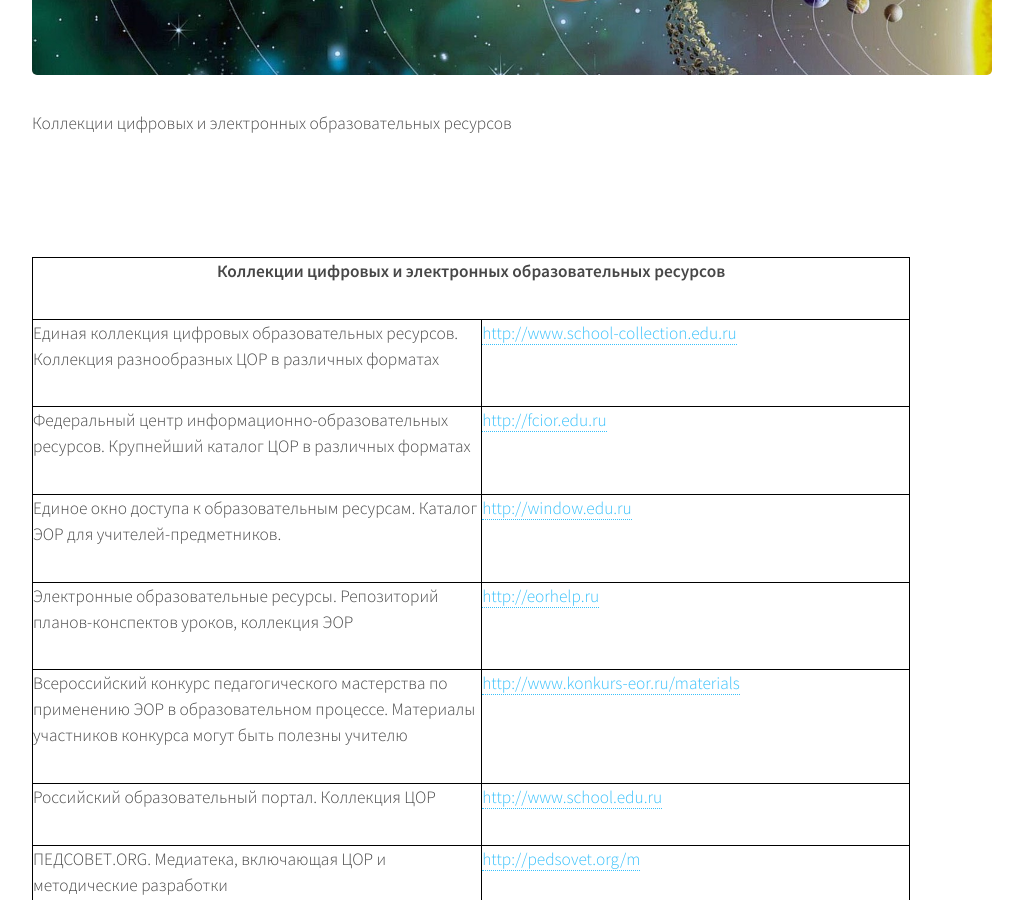
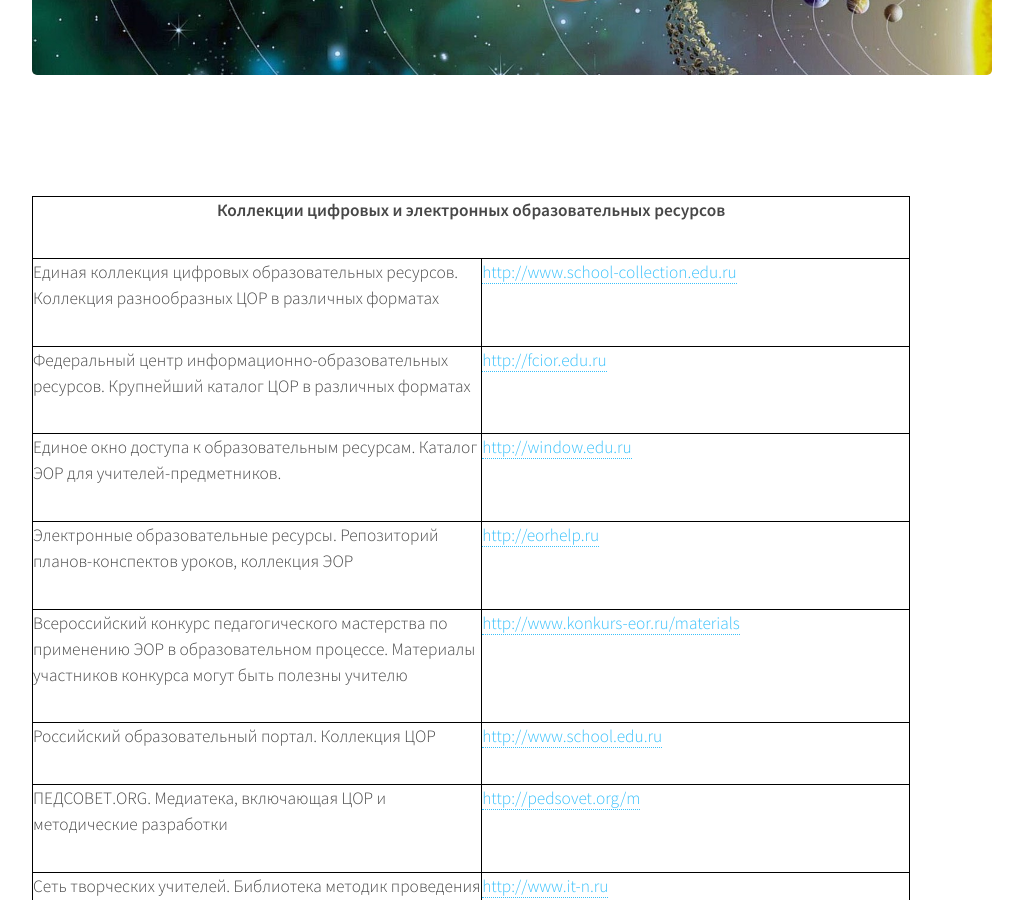
Before and after one commit to VlPop/VlPop.github.io, a Jekyll site: the page built from 1T-P_link.html, in a window 1280 px wide and 900 px high, scrolled down 585 px. Shown: the whole window, without its empty margins (128-1151 px from the left). Built offline with Jekyll 4.4.1, drawn with Linux system fonts in a browser that asks for light colours.

Commit message:
Update 1T-P_link.html

```diff
--- a/1T-P_link.html
+++ b/1T-P_link.html
@@ -17,8 +17,6 @@ layout: default
 						</header>
 
 						<span class="image featured"><img src="{{ site.baseurl }}/assets/images/banner.jpg" alt="" /></span>
-
-						<p>Коллекции цифровых и электронных образовательных ресурсов</p>
 
 						</head>
 
```
